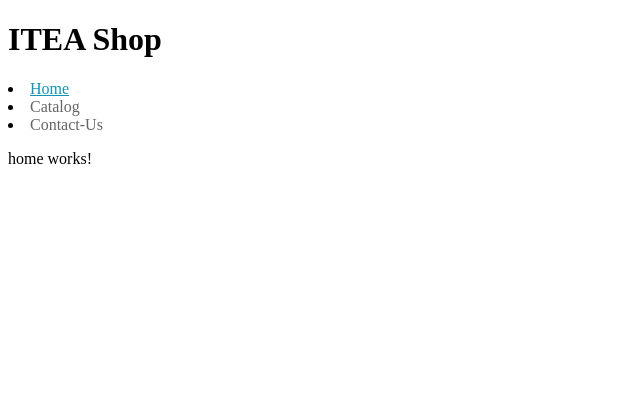
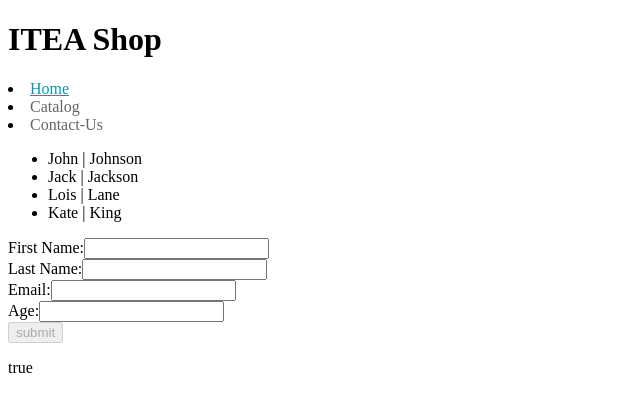
Before and after one commit to imatiash/my-app, an Angular app: page /Home in a window 1280 px wide. Shown: the top 412 px of the page, without its empty margins (0-640 px from the left). Built offline with nearby package versions, Linux system fonts and the light colour scheme.

Commit message:
Lesson 4: ng-model
Lesson 4: ng-model

```diff
--- a/src/app/home/home.component.html
+++ b/src/app/home/home.component.html
@@ -1,3 +1,35 @@
+<ul>
+  <li *ngFor="let user of users">
+    {{user.firstName}} | {{user.lastName}}
+  </li>
+</ul>
+
+<div>
+  <form #userForm="ngForm" novalidate (ngSubmit) = "onSubmit($event,userForm)">
+    <div>
+      <label for="firstName">First Name:</label>
+      <input id="firstName" name="firstName" type="text" ngModel required>
+    </div>
+        <div>
+      <label for="lastName">Last Name:</label>
+      <input id="lastName" name="lastName" type="text" ngModel required>
+    </div>
+        <div>
+      <label for="email">Email:</label>
+      <input id="email" name="email" type="text" ngModel required
+      pattern = "[a-z0-9._%+-]+@[a-z0-9.-]+\.[a-z]{2,3}$">
+    </div>
+        <div>
+      <label for="age">Age:</label>
+      <input id="age" name="age" type="text" ngModel required>
+    </div>
+    <div>
+      <input type="submit" value="submit" [disabled]="userForm.invalid">
+      <p>{{userForm.invalid}}</p>
+    </div>
+  </form>
+</div>
+
 <!--<nav>
   <li *ngFor="let item of navItems">
 
@@ -33,5 +65,3 @@
     {{user.firstName}} | {{user.lastName}}
   </p>
 </div>-->
-
-<p>home works!</p>
--- a/src/app/home/home.component.ts
+++ b/src/app/home/home.component.ts
@@ -1,4 +1,5 @@
 import { Component, OnInit } from '@angular/core';
+import { NgForm } from '@angular/forms'
 
 import{boldDirective} from '../directives/bold.directive';
 
@@ -12,25 +13,42 @@ import {UserService} from '../services/user.service';
 })
 export class HomeComponent implements OnInit {
 
-  navItems: Array<string>=['Home','Shop','ContactUs'];
+  //navItems: Array<string>=['Home','Shop','ContactUs'];
+  // size: string = '24px';
+  // x: number = 5;
+  // joinItems: Array<string> = ["Apple", "Banana", "Mango", "Orange"];
+
   users: User[];
-  size: string = '24px';
 
-  x: number = 5;
-
-  joinItems: Array<string> = ["Apple", "Banana", "Mango", "Orange"];
-
-  constructor(private userService: UserService) {
-
-  }
+  constructor(private userService: UserService) {}
 
   ngOnInit() {
     this.users = this.userService.getUsers();
   }
 
-  onClick()
-  {
-    this.size='48px'
+  onSubmit( e: Event, form: NgForm) {
+    e.preventDefault();
+    form.controls["firstName"].value;
+    form.controls["lastName"].value;
+    form.controls["email"].value;
+     form.controls["age"].value;
+      this.users.push(new User(
+      form.controls["firstName"].value,
+      form.controls["lastName"].value,
+      form.controls["email"].value,
+      form.controls["age"].value));
+
+     this.userService.addUser(
+      form.controls["firstName"].value,
+      form.controls["lastName"].value,
+      form.controls["email"].value,
+      form.controls["age"].value
+      );
   }
 
+  // onClick()
+  // {
+  //   this.size='48px'
+  // }
+
 }
--- a/src/app/models/user.ts
+++ b/src/app/models/user.ts
@@ -3,4 +3,16 @@ export class User {
     lastName: string;
     email: string;
     age: string;
+
+    constructor (
+    firstName: string,
+    lastName: string,
+    email: string,
+    age: string
+    ) {
+        this.firstName = firstName;
+        this.lastName = lastName;
+        this.email = email;
+        this.age = age;
+    }
 }
```
Also changed, not shown: src/app/app.module.ts (+4 -4 lines).
